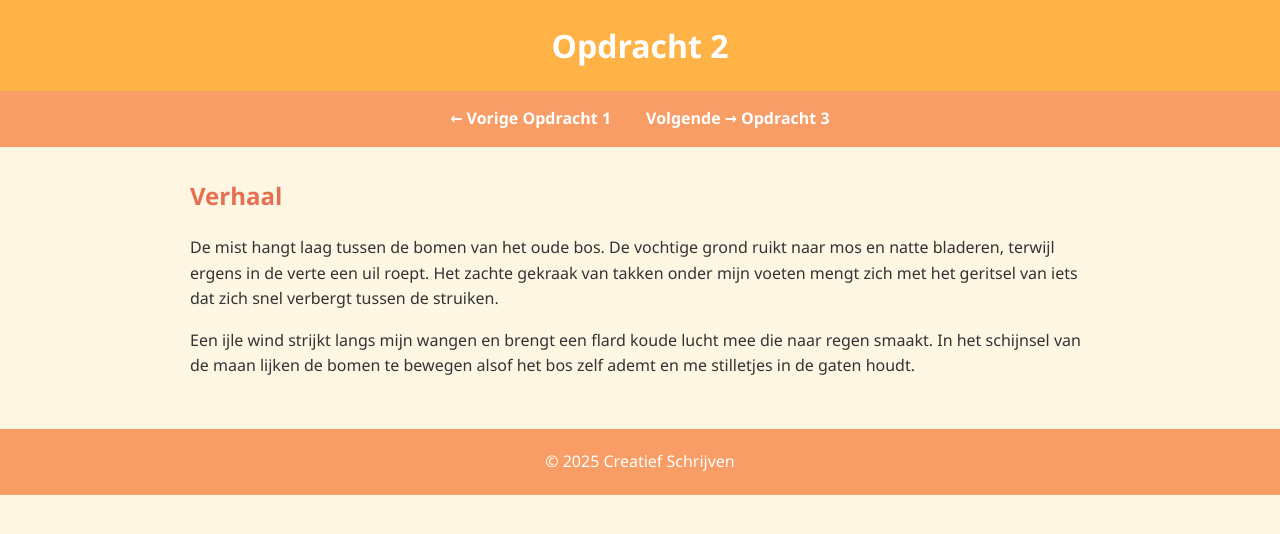
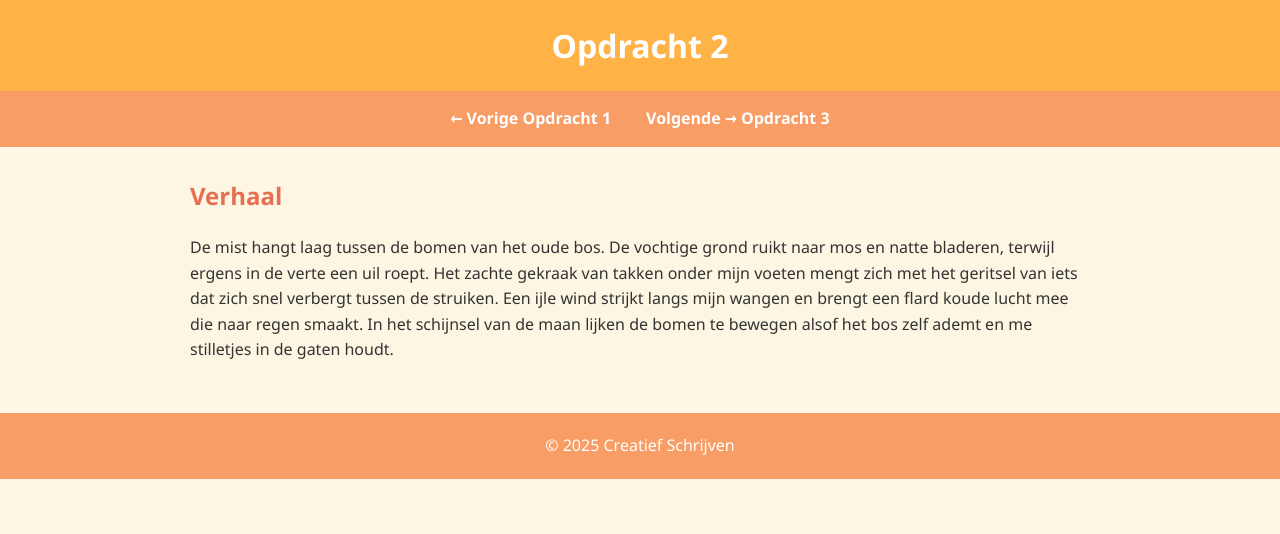
Before and after one commit to JustVerhagen/Creatief-Schrijven, a plain HTML site: page opdracht2.html in a window 1280 px wide. Drawn offline with Linux system fonts and the light colour scheme.

Commit message:
Combine paragraphs into a single paragraph

```diff
--- a/opdracht2.html
+++ b/opdracht2.html
@@ -14,8 +14,8 @@
     </nav>
     <div class="container">
         <h2>Verhaal</h2>
-        <p>De mist hangt laag tussen de bomen van het oude bos. De vochtige grond ruikt naar mos en natte bladeren, terwijl ergens in de verte een uil roept. Het zachte gekraak van takken onder mijn voeten mengt zich met het geritsel van iets dat zich snel verbergt tussen de struiken.</p>
-        <p>Een ijle wind strijkt langs mijn wangen en brengt een flard koude lucht mee die naar regen smaakt. In het schijnsel van de maan lijken de bomen te bewegen alsof het bos zelf ademt en me stilletjes in de gaten houdt.</p>
+        <p>De mist hangt laag tussen de bomen van het oude bos. De vochtige grond ruikt naar mos en natte bladeren, terwijl ergens in de verte een uil roept. Het zachte gekraak van takken onder mijn voeten mengt zich met het geritsel van iets dat zich snel verbergt tussen de struiken. Een ijle wind strijkt langs mijn wangen en brengt een flard koude lucht mee die naar regen smaakt. In het schijnsel van de maan lijken de bomen te bewegen alsof het bos zelf ademt en me stilletjes in de gaten houdt.</p>
+
     </div>
     <footer>&copy; 2025 Creatief Schrijven</footer>
 </body>
```
